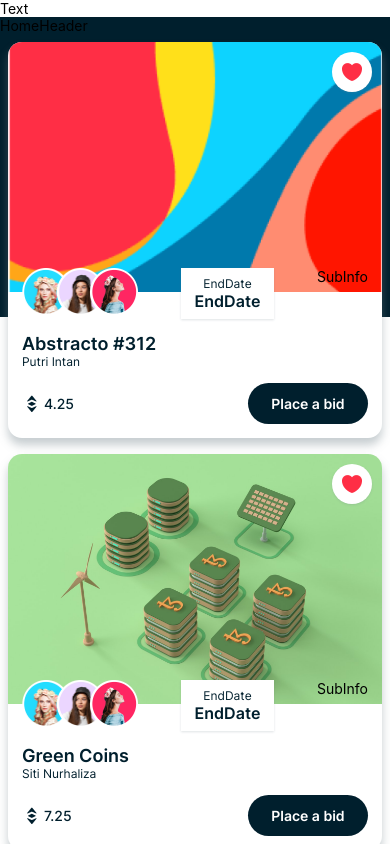
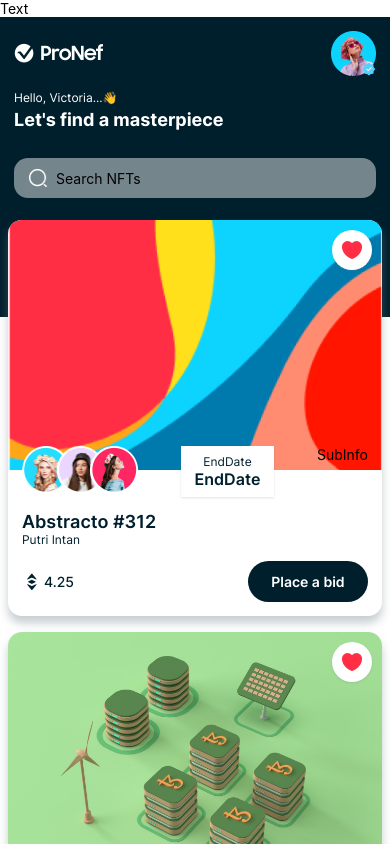
Before and after one commit to katherin26/react-native-mini-projects, a React Native app in the folder 01.nft-marketplace/: screen /Home in a window 390 px wide. Shown: the top 844 px of the page. Built offline with nearby package versions, Linux system fonts and the light colour scheme.

Commit message:
added HomeHeader

```diff
--- a/01.nft-marketplace/components/HomeHeader.js
+++ b/01.nft-marketplace/components/HomeHeader.js
@@ -1,10 +1,85 @@
-import { View, Text } from "react-native";
-import React from "react";
+import { View, Text, Image, TextInput } from "react-native";
+import { COLORS, FONTS, SIZES, assets } from "../constants";
 
-const HomeHeader = () => {
+const HomeHeader = ({ onSearch }) => {
   return (
-    <View>
-      <Text>HomeHeader</Text>
+    <View style={{ backgroundColor: COLORS.primary, padding: SIZES.font }}>
+      <View
+        style={{
+          flexDirection: "row",
+          justifyContent: "space-between",
+          alignItems: "center",
+        }}
+      >
+        <Image
+          source={assets.logo}
+          resizeMode="contain"
+          style={{ width: 90, height: 25 }}
+        />
+        <View style={{ width: 45, height: 45 }}>
+          <Image
+            source={assets.person01}
+            resizeMode="contain"
+            style={{ width: "100%", height: "100%" }}
+          />
+          <Image
+            source={assets.badge}
+            resizeMode="contain"
+            style={{
+              position: "absolute",
+              width: 15,
+              height: 15,
+              bottom: 0,
+              right: 0,
+            }}
+          />
+        </View>
+      </View>
+      <View style={{ marginVertical: SIZES.font }}>
+        <Text
+          style={{
+            fontFamily: FONTS.regular,
+            fontSize: SIZES.small,
+            color: COLORS.white,
+          }}
+        >
+          Hello, Victoria...👋
+        </Text>
+        <Text
+          style={{
+            fontFamily: FONTS.bold,
+            fontSize: SIZES.large,
+            color: COLORS.white,
+            marginTop: SIZES.base / 2,
+          }}
+        >
+          Let's find a masterpiece
+        </Text>
+      </View>
+      <View style={{ marginTop: SIZES.font }}>
+        <View
+          style={{
+            width: "100%",
+            borderRadius: SIZES.font,
+            backgroundColor: COLORS.gray,
+            flexDirection: "row",
+            alignItems: "center",
+            paddingHorizontal: SIZES.font,
+            paddingVertical: SIZES.small - 2,
+          }}
+        >
+          <Image
+            source={assets.search}
+            resizeMode="contain"
+            style={{ width: 20, height: 20, marginRight: SIZES.base }}
+          />
+          <TextInput
+            placeholder="Search NFTs"
+            style={{ flex: 1 }}
+            onChangeText={onSearch}
+          />
+        </View>
+      </View>
     </View>
   );
 };
```
